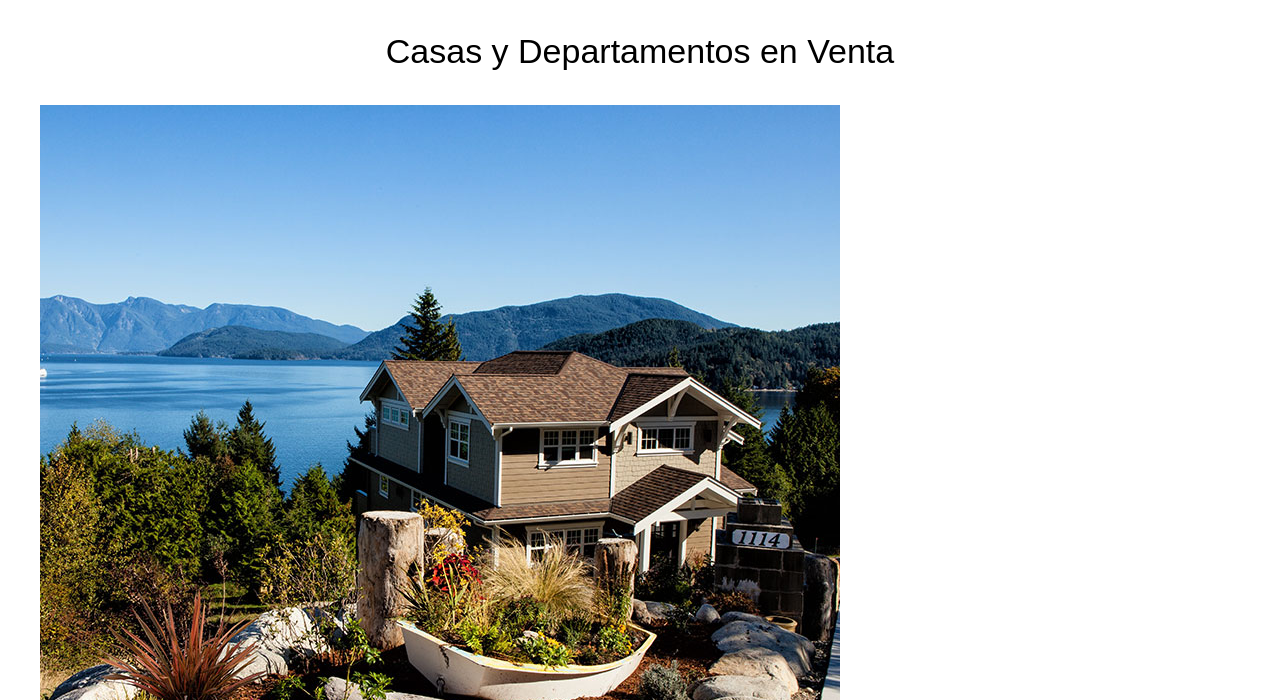
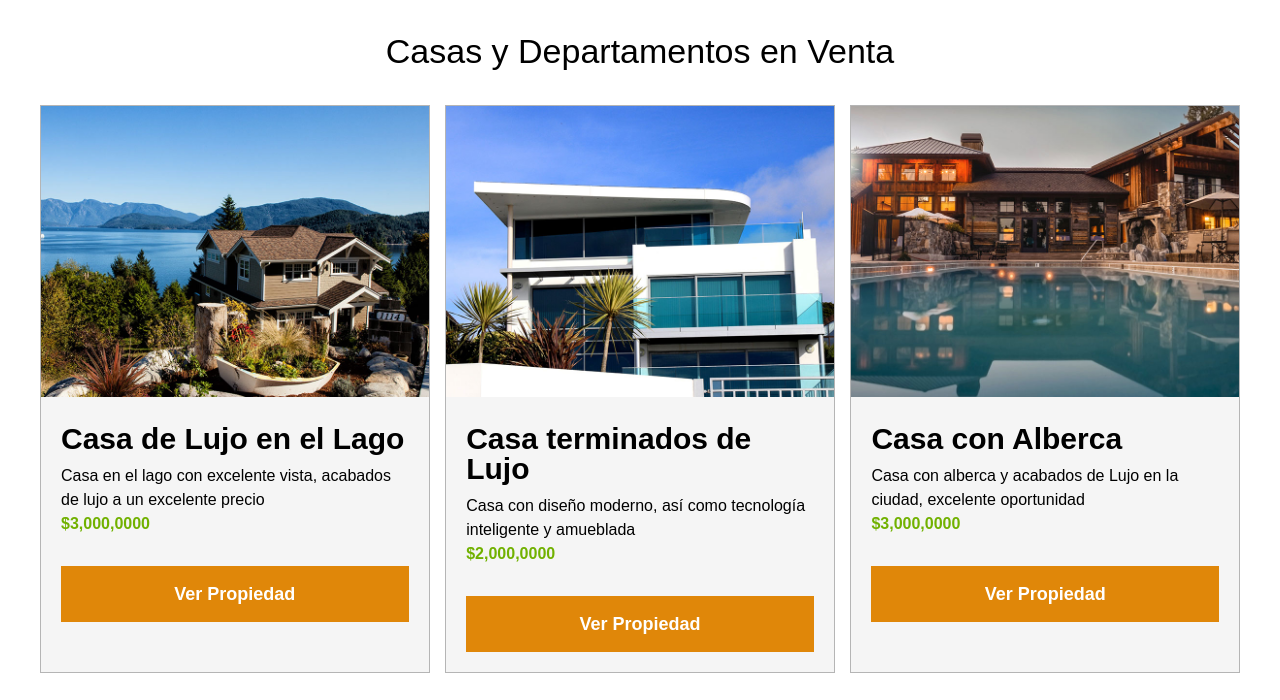
Before and after one commit to marvin211/bienesraices, a plain HTML site: page index.html in a window 1280 px wide. Shown: the part 1199-1899 px from the top of the page. Drawn offline with Linux system fonts and the light colour scheme.

Commit message:
Se maqueto la seccion de anuncios

```diff
--- a/css/styles.css
+++ b/css/styles.css
@@ -41,6 +41,10 @@ p{
     font-size: 1.6rem;
 }
 
+img {
+    max-width: 100%;
+}
+
 /** Utilidades **/
 .seccion {
     margin-top: 2rem;
@@ -53,6 +57,30 @@ p{
 
 .centrar-texto{
     text-align: center;
+}
+
+.d-block{
+    display: block!important;
+}
+
+/* Botones */
+.botones {
+    font-size: 1.8rem;
+    font-weight: 700;
+    text-decoration: none;
+    color: #fff;
+    padding:1rem 3rem;
+    display: inline-block;
+    margin-top: 3rem;
+    text-align: center;
+}
+
+.boton-amarillo {
+    background-color: #e08709;
+}
+
+.boton-verde{
+    background-color: #71b100;
 }
 
 /* Header */
@@ -117,3 +145,39 @@ p{
 .encabezado-nosotros {
     margin-bottom: 2rem;
 }
+
+/* Anuncios */
+.contenedor-anuncios {
+    display: flex;
+    justify-content: space-between;
+}
+
+.anuncio{
+    flex-basis: calc(33.3% - 1rem);
+    border: 1px solid #b5b5b5;
+    background-color: #f5f5f5;
+}
+
+.contenido-anuncio{
+    padding: 2rem;
+}
+
+.contenido-anuncio h3{
+    line-height: 1;
+    margin: 0 0 1rem;
+}
+
+.contenido-anuncio p{
+    line-height: 1.5;
+    margin: 0;
+}
+
+.precio{
+    color: #71b100;
+    font-weight: 700;
+}
+
+.ver-todas{
+    display: flex;
+    justify-content: flex-end;
+}
```
